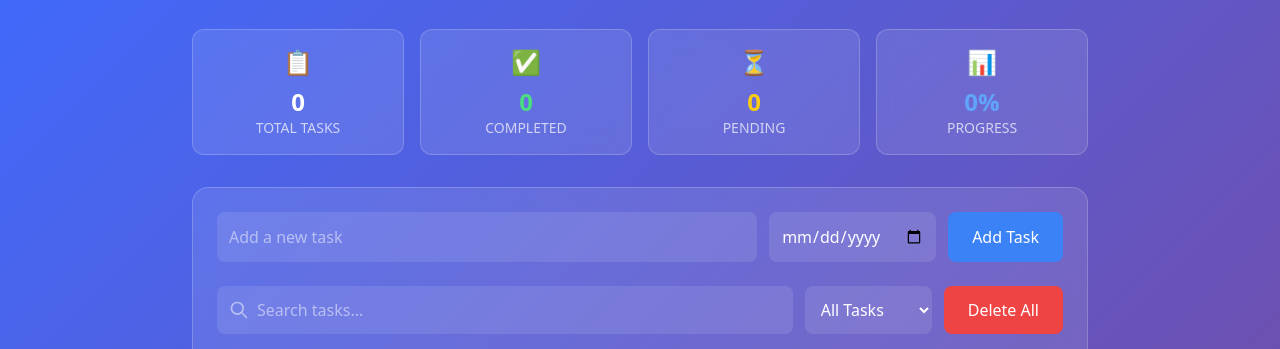
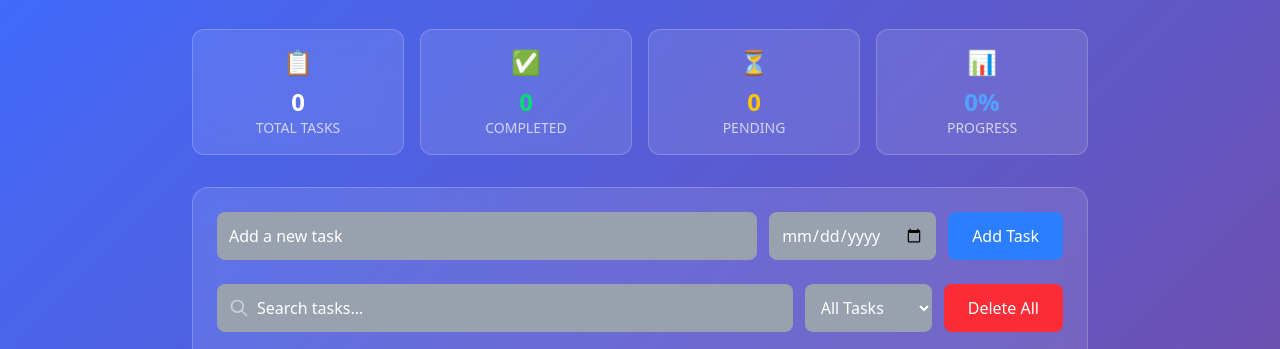
Before and after one commit to Revou-Coding-Camp/codingcamp-18-aug-25-rendyangger86, a plain HTML site: page index.html in a window 1280 px wide. Shown: the part 107-456 px from the top of the page. Drawn offline with nearby package versions, Linux system fonts and the light colour scheme.

Commit message:
Update Tailwind CSS CDN and enhance input styling for better visibility

```diff
--- a/index.html
+++ b/index.html
@@ -7,7 +7,7 @@
     <title>Todo List - Rendy</title>
 
     <!-- Tailwind CSS CDN yang stabil -->
-    <script src="https://cdn.tailwindcss.com"></script>
+    <script src="https://cdn.jsdelivr.net/npm/@tailwindcss/browser@4"></script>
 
     <!-- CSS External -->
     <link rel="stylesheet" href="css/style.css">
@@ -51,9 +51,9 @@
             <form class="mb-6" id="todo-form">
                 <div class="flex flex-col md:flex-row gap-3 mb-4">
                     <input type="text" id="task-input" placeholder="Add a new task"
-                           class="flex-1 border-0 p-3 rounded-lg bg-white bg-opacity-10 text-white placeholder-white placeholder-opacity-50 focus:outline-none focus:ring-2 focus:ring-blue-400">
+                           class="flex-1 border-0 p-3 rounded-lg bg-gray-400 bg-opacity-10 text-white placeholder-white placeholder-opacity-50 focus:outline-none focus:ring-2 focus:ring-blue-400">
                     <input type="date" id="due-date-input"
-                           class="border-0 p-3 rounded-lg bg-white bg-opacity-10 text-white focus:outline-none focus:ring-2 focus:ring-blue-400">
+                           class="border-0 p-3 rounded-lg bg-gray-400 bg-opacity-10 text-white placeholder-white focus:outline-none focus:ring-2 focus:ring-blue-400">
                     <button type="button" id="add-task-btn"
                             class="bg-blue-500 hover:bg-blue-600 text-white px-6 py-3 rounded-lg font-medium transition-colors">
                         Add Task
@@ -65,7 +65,7 @@
             <div class="flex flex-col md:flex-row gap-3 mb-6">
                 <div class="flex-1 relative">
                     <input type="text" id="search-input" placeholder="Search tasks..."
-                           class="search-input w-full border-0 p-3 pl-10 rounded-lg bg-white bg-opacity-10 text-white placeholder-white placeholder-opacity-50 focus:outline-none focus:ring-2 focus:ring-blue-400">
+                           class="search-input w-full border-0 p-3 pl-10 rounded-lg bg-gray-400 bg-opacity-10 text-white placeholder-white placeholder-opacity-50 focus:outline-none focus:ring-2 focus:ring-blue-400">
                     <div class="absolute left-3 top-3.5 text-white opacity-50">
                         <svg class="w-5 h-5" fill="none" stroke="currentColor" viewBox="0 0 24 24">
                             <path stroke-linecap="round" stroke-linejoin="round" stroke-width="2" d="M21 21l-6-6m2-5a7 7 0 11-14 0 7 7 0 0114 0z"></path>
@@ -73,7 +73,7 @@
                     </div>
                 </div>
                 <select id="filter-select"
-                        class="border-0 p-3 rounded-lg bg-white bg-opacity-10 text-white focus:outline-none focus:ring-2 focus:ring-blue-400">
+                        class="border-0 p-3 rounded-lg bg-gray-400 bg-opacity-10 text-white focus:outline-none focus:ring-2 focus:ring-blue-400">
                     <option value="all" class="bg-gray-800">All Tasks</option>
                     <option value="completed" class="bg-gray-800">Completed</option>
                     <option value="pending" class="bg-gray-800">Pending</option>
```
